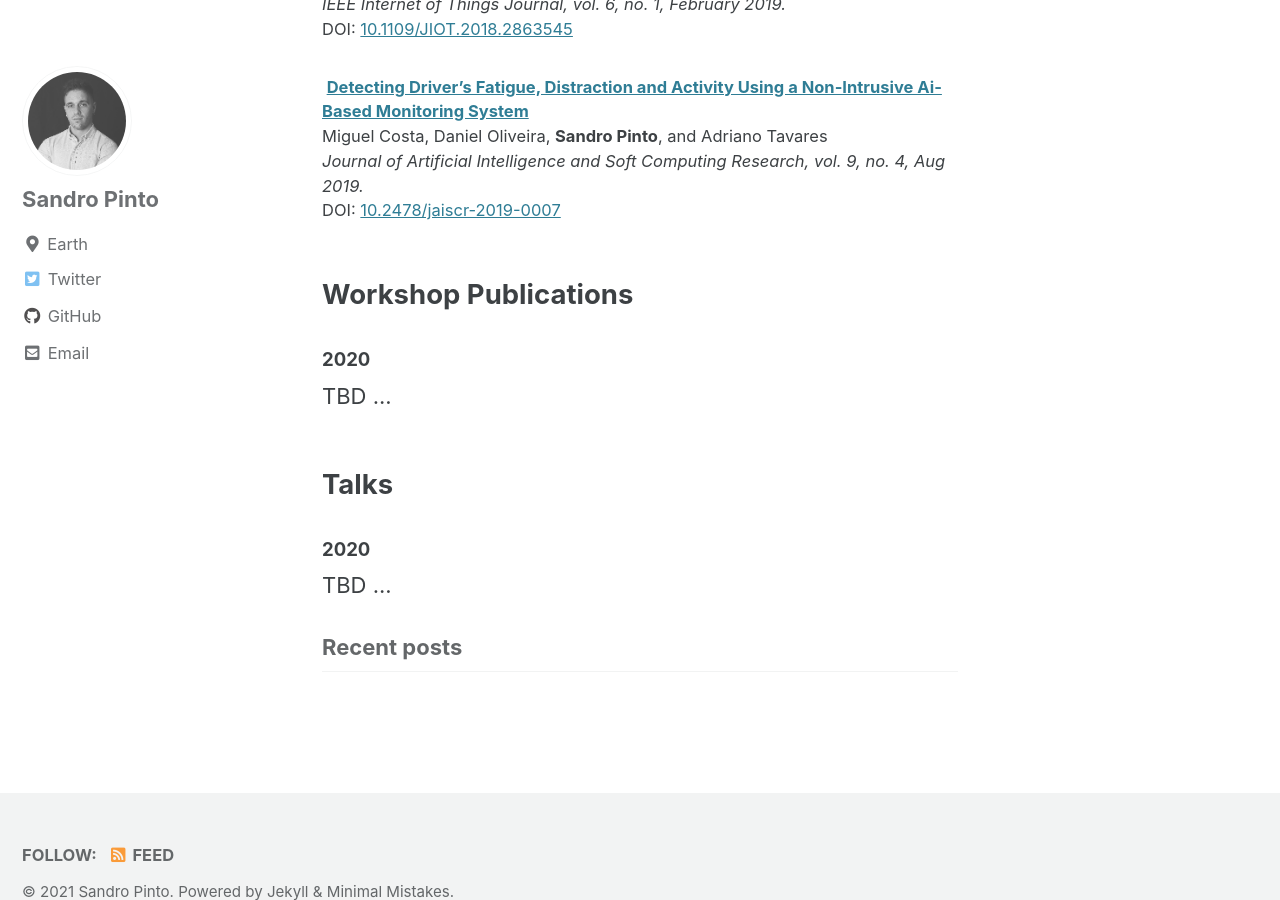
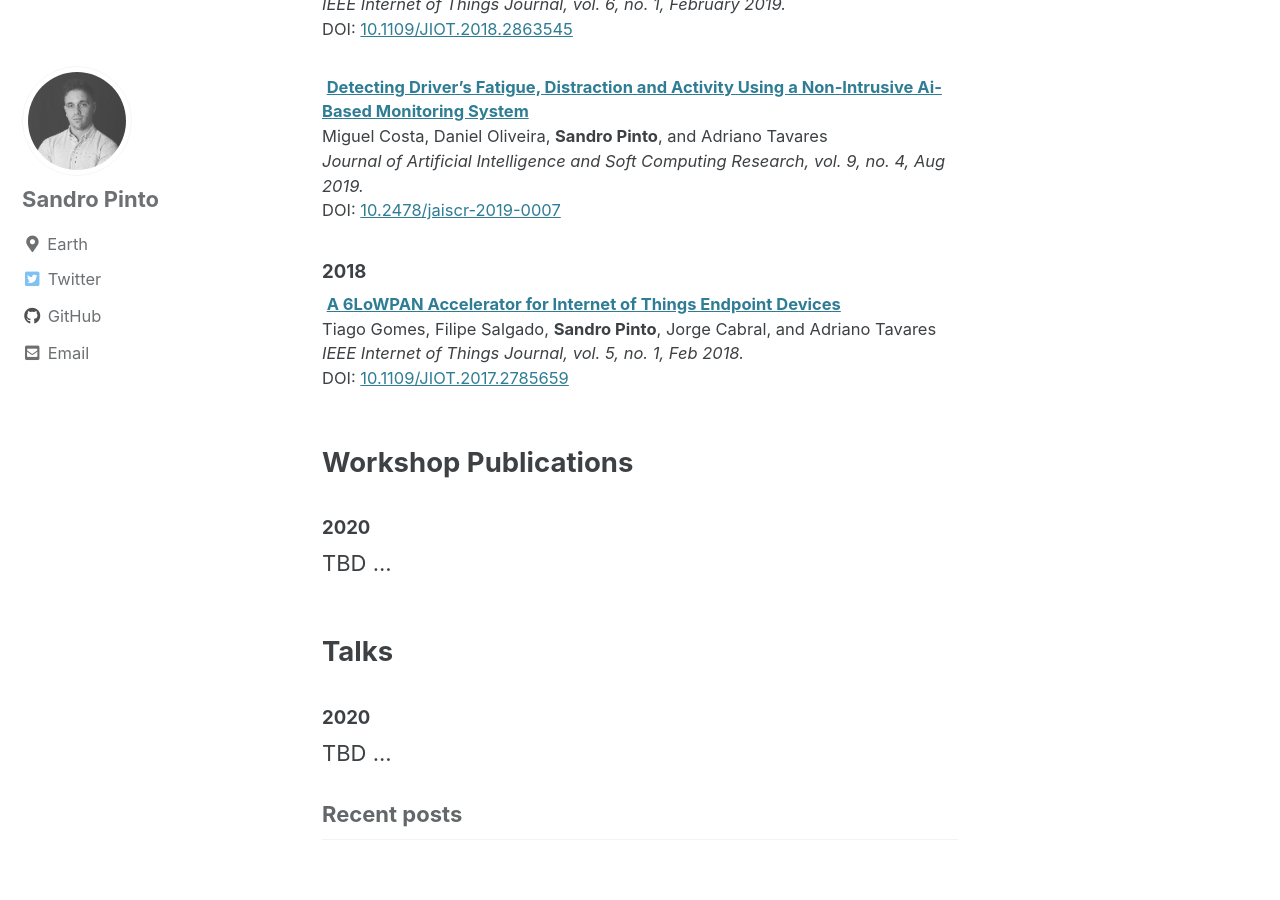
Before and after one commit to sandro2pinto/sandro2pinto.github.io, a Jekyll site: the page built from index.html, in a window 1280 px wide and 900 px high, scrolled down 7222 px. Built offline with Jekyll 4.4.1, drawn with Linux system fonts in a browser that asks for light colours; cached includes are drawn as plain includes; the list of posts is cut into pages by our own code.

Commit message:
Add journal publications 2018

```diff
--- a/index.html
+++ b/index.html
@@ -429,6 +429,15 @@ author_profile: true
 </div></td></small></tr>
 
 
+<small><h3 id="2018">2018</h3></small>
+
+<tr><small><td></td><td><div> <i class="fab fa-file-pdf-o"></i>
+    <b> <a class="pub-title" href="files/">A 6LoWPAN Accelerator
+        for Internet of Things Endpoint Devices</a> </b>
+    <br /> Tiago Gomes, Filipe Salgado, <b>Sandro Pinto</b>, Jorge Cabral, and Adriano Tavares
+    <br /> <em>IEEE Internet of Things Journal, vol. 5, no. 1, Feb 2018.</em>
+    <br /> DOI: <a href="https://doi.org/10.1109/JIOT.2017.2785659">10.1109/JIOT.2017.2785659</a>
+</div></td></small></tr>
 
 
 
```
